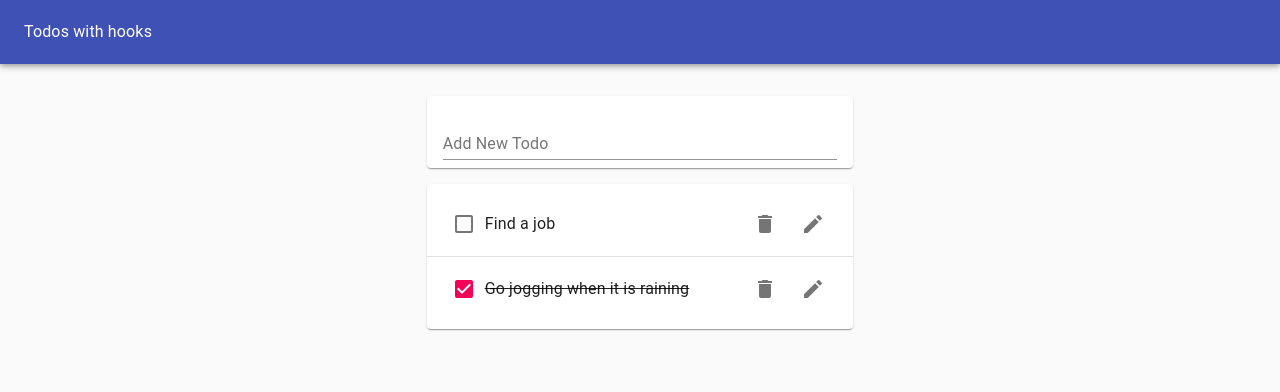
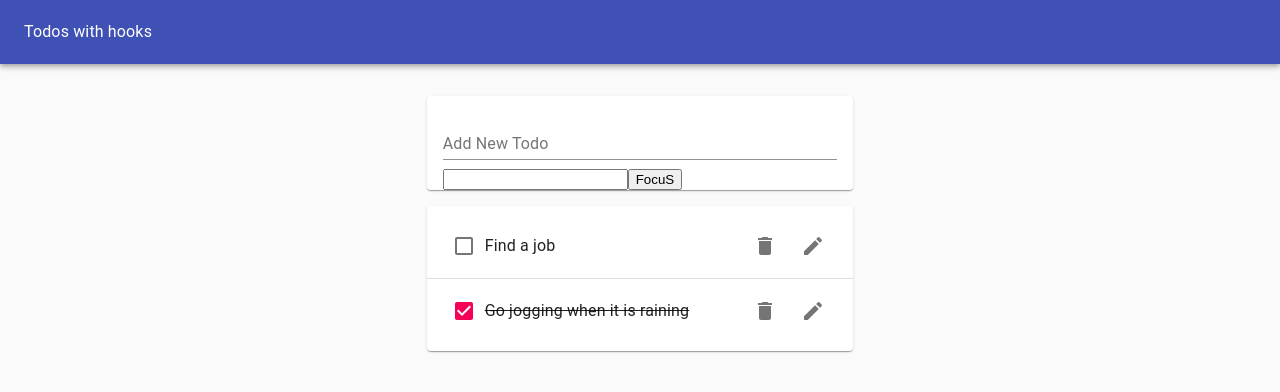
Before and after one commit to GKonar/Todo_hooks, a React (Create React App) app: page / in a window 1280 px wide. Shown: the top 392 px of the page. Built offline with nearby package versions, Linux system fonts and the light colour scheme.

Commit message:
useRef test

```diff
--- a/src/TodoForm.js
+++ b/src/TodoForm.js
@@ -1,4 +1,4 @@
-import React, { useContext } from 'react';
+import React, { useContext, useRef } from 'react';
 import Paper from '@material-ui/core/Paper';
 import TextField from '@material-ui/core/TextField';
 import useInputState from './hooks/useInputState';
@@ -8,7 +8,7 @@ import { DispatchContext } from './contexts/todos.context';
 function TodoForm() {
   const [ value, handleChange, reset ] = useInputState("");
   const dispatch = useContext(DispatchContext);
-
+  const inputRef = useRef();
   return (
     <Paper style={{margin: "1rem 0", padding: "0 1rem"}}>
       <form
@@ -26,6 +26,8 @@ function TodoForm() {
           fullWidth
         />
       </form>
+      <input ref={inputRef} type="text"/>
+      <button onClick={() => console.log(inputRef)}>FocuS</button>
     </Paper>
   );
 };
--- a/src/hooks/useLocalStorageReducer.js
+++ b/src/hooks/useLocalStorageReducer.js
@@ -2,7 +2,7 @@ import { useReducer, useEffect } from 'react';
 
 function useLocalStorageReducer(key, defaultVal, reducer) {
   // make piece of state based on a value from localStorage , or default
-  const [ state, dispatch ] = useReducer(reducer, defaultVal, () => { // function inisde useState gonna set the initial value
+  const [ state, dispatch ] = useReducer(reducer, defaultVal, () => { // function inisde useReducer gonna set the initial value
     let val;
     try {
       val = JSON.parse(window.localStorage.getItem(key) || String(defaultVal) );
```
